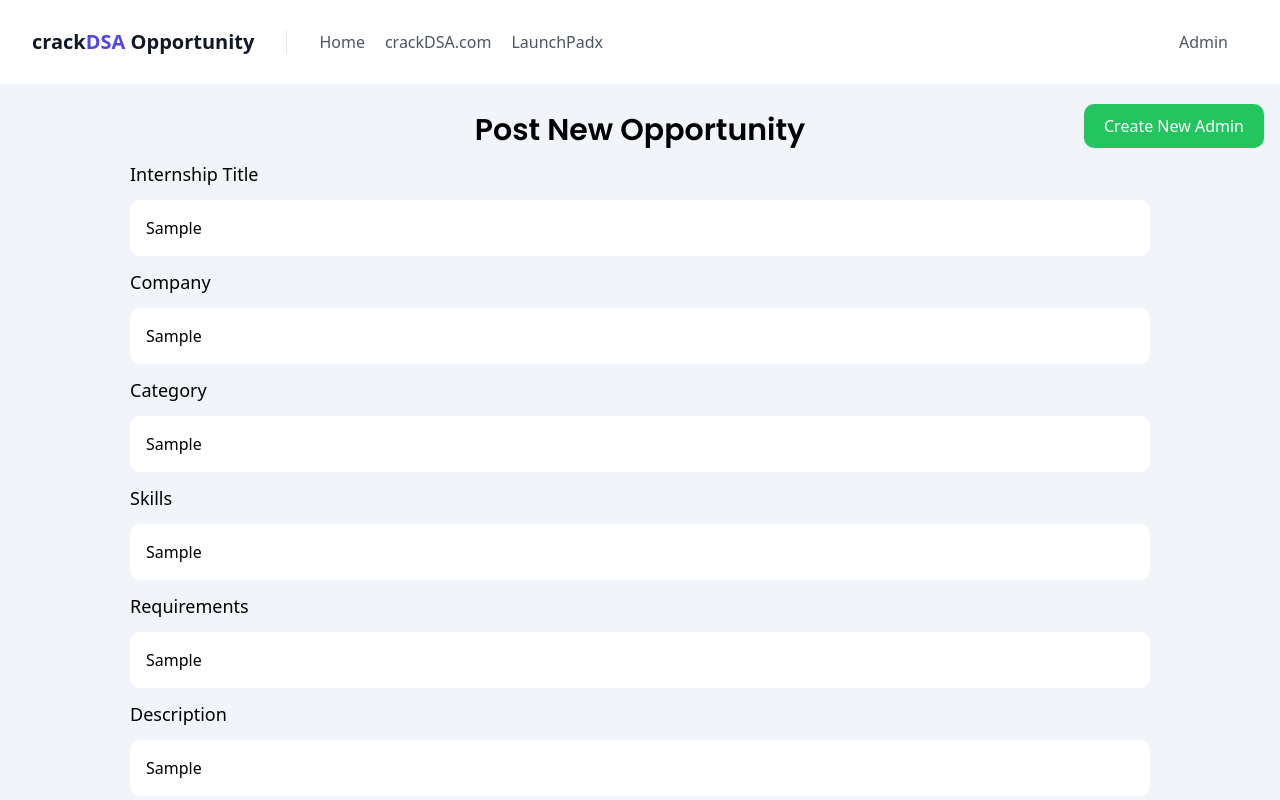
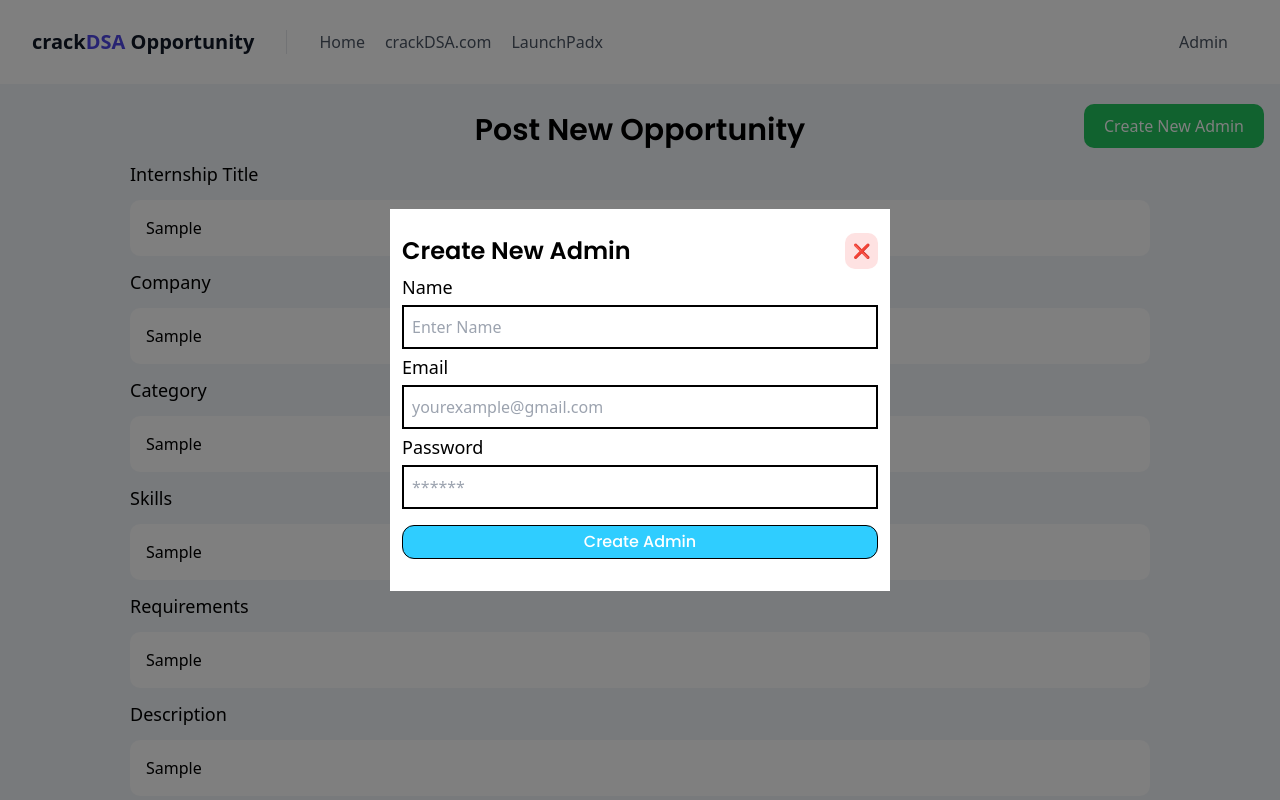
Before and after one commit to imabhinavawasthi/frontend-opportunity-crackdsa, a React (Create React App) app: page /newpost in a window 1280 px wide. Both pictures are taken after typing "Sample", "Sample", "Sample", "Sample", "Sample", "Sample" into the empty fields and a click on the button "Create New Admin". Shown: the top 800 px of the page. Built offline with nearby package versions, Linux system fonts and the light colour scheme; no server answers.

Commit message:
Create new admin added

```diff
--- /dev/null
+++ b/src/components/CreateAdmin.js
@@ -0,0 +1,30 @@
+import React from 'react'
+
+const CreateAdmin = ({show,onClose}) => {
+    if(!show){
+        return null
+    }
+  return (
+    <div className='fixed left-0 top-0 right-0 bottom-0 bg-[rgba(0,0,0,0.5)] flex items-center justify-center z-10'>
+    <div className='bg-white px-3 lg:w-[500px] py-6'>
+        <div className=' flex justify-between items-center'>
+            <h4 className='m-0 text-2xl font-semibold font-Poppins'>Create New Admin</h4>
+            <button className='bg-red-100 p-2 text-sm' onClick={onClose}>❌</button>
+        </div>
+        <div>
+            <form className='flex flex-col pb-2'>
+                <label htmlFor="name" className='text-lg'>Name</label>
+                <input type="text" name='name' id='name' className='border-[2px] border-black border-solid p-2' placeholder='Enter Name'/>
+                <label htmlFor="email" className='text-lg'>Email</label>
+                <input type="email" name='email' id='email' className='border-[2px] border-black border-solid p-2' placeholder='yourexample@gmail.com'/>
+                <label htmlFor="password" className='text-lg'>Password</label>
+                <input type="password" name='password' id='password' className='border-[2px] border-black border-solid p-2 mb-4' placeholder='******'/>
+                <button className='bg-[#2FCDFF] border-black border border-solid rounded-xl px-2 py-1 font-Poppins hover:bg-blue-400'>Create Admin</button>
+            </form>
+        </div>
+    </div>
+    </div>
+  )
+}
+
+export default CreateAdmin
--- a/src/components/Form.js
+++ b/src/components/Form.js
@@ -1,4 +1,5 @@
 import React, { useState } from 'react'
+import CreateAdmin from './CreateAdmin'
 
 const Form = () => {
   const [data,setData]=useState({
@@ -19,6 +20,7 @@ const Form = () => {
   const [live, setlive]=useState(false)
   const [exclusive, setexclusive]=useState(false)
   const [file, setfile]=useState()
+  const [show,setShow]=useState(false)
   function handlechange(e){
     const {name, value}=e.target;
     setData((prev)=>({
@@ -54,9 +56,10 @@ form.set('exclusive',exclusive);
 
 
   return (
+    <>
     <div className='bg-slate-100 text-black min-h-screen p-5 flex flex-col items-center min-w-full'>
             <div className='flex flex-col lg:flex-row'><h2 className="text-3xl  font-semibold font-Poppins my-2">Post New Opportunity</h2>
-            <button className='bg-green-500 lg:absolute right-0 mr-4'>Create New Admin</button></div>
+            <button className='bg-green-500 lg:absolute right-0 mr-4' onClick={()=>{setShow(true)}}>Create New Admin</button></div>
             <form  id='form' method='POST' encType="multipart/form-data"  className="flex flex-col w-[90%] px-12">
                 <label htmlFor="title" className='text-lg'>Internship Title</label>
                 <input className="inp"  type="text" placeholder="Internship Title" id="title" name="title" value={data.title} onChange={handlechange}/>
@@ -99,7 +102,10 @@ form.set('exclusive',exclusive);
                 }}/>
                 <button className="bg-[#2FCDFF] border-black border border-solid rounded-xl px-4 py-1 font-Poppins mx-[30%]  active:scale-105" onClick={post} >Post</button>
             </form>
+
     </div>
+    <CreateAdmin onClose={()=>{setShow(false)}} show={show}/>
+    </>
   )
 }
 
```
